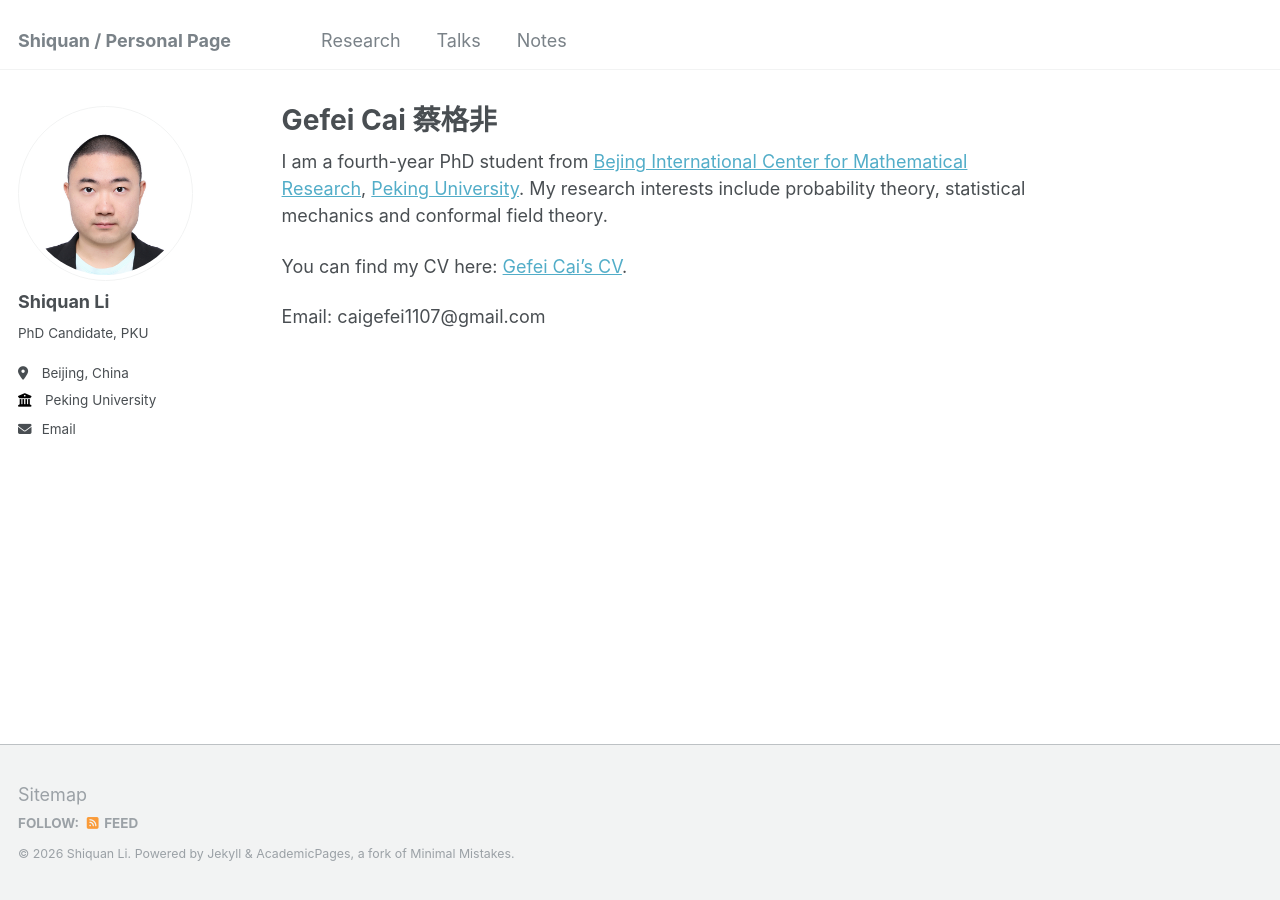
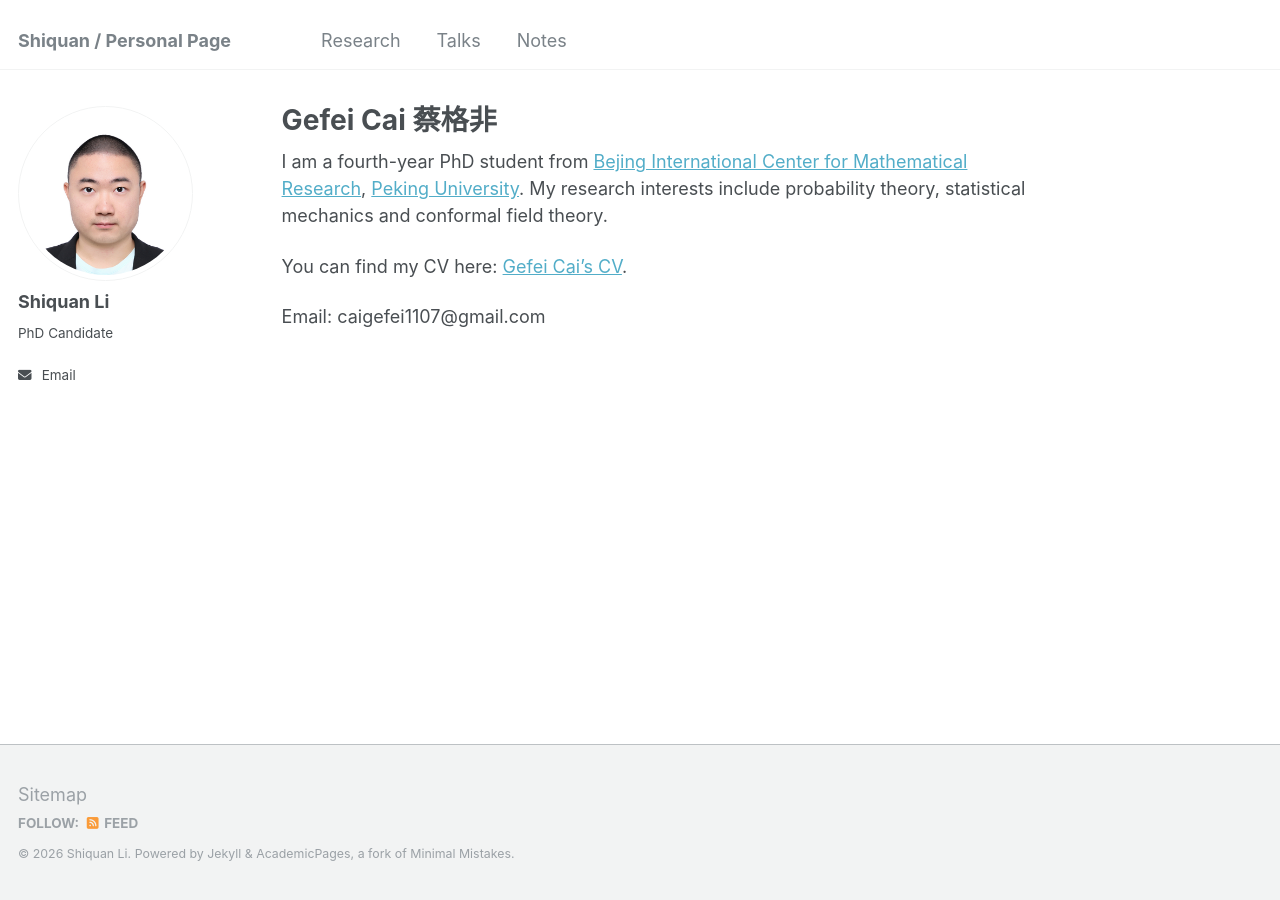
Before and after one commit to Shiquan-Li/Shiquan-Li.github.io, a Jekyll site: the page built from _pages/about.md, in a window 1280 px wide. Built offline with Jekyll 4.4.1, drawn with Linux system fonts in a browser that asks for light colours.

Commit message:
Revise personal details in _config.yml
Updated personal information including email and bio.

```diff
--- a/_config.yml
+++ b/_config.yml
@@ -25,11 +25,11 @@ author:
   #avatar           : "profile.jpg"
   name             : "Shiquan Li"
   pronouns         : # example: "she/her"
-  bio              : "PhD Candidate, PKU"
-  location         : "Beijing, China"
-  employer         : "Peking University"
+  bio              : "PhD Candidate"
+  #location         : "US"
+  #employer         : "Peking University"
   uri              : # URL
-  email            : "caigefei1107@gmail.com"
+  email            : "sli159@ur.rochester.edu"
 
   # Academic websites
   arxiv            : # URL - Update with the correct link to your profile
```
